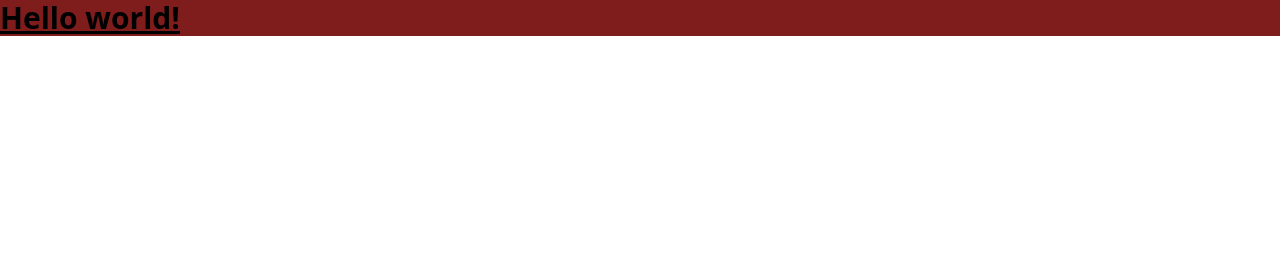
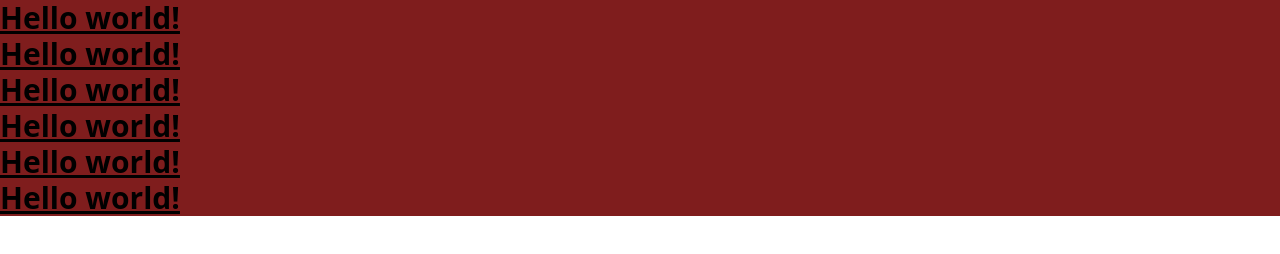
Before and after one commit to AnjaliChandaRC/tailwind-cdn, a website: page index.html in a window 1280 px wide. Drawn offline with Linux system fonts and the light colour scheme.

Commit message:
2nd commint

```diff
--- a/index.html
+++ b/index.html
@@ -11,6 +11,21 @@
     <h1 class="text-3xl font-bold underline bg-red-900">
         Hello world!
     </h1>
+    <h1 class="text-3xl font-bold underline bg-red-900">
+        Hello world!
+    </h1>
+    <h1 class="text-3xl font-bold underline bg-red-900">
+        Hello world!
+    </h1>
+    <h1 class="text-3xl font-bold underline bg-red-900">
+        Hello world!
+    </h1>
+    <h1 class="text-3xl font-bold underline bg-red-900">
+        Hello world!
+    </h1>
+    <h1 class="text-3xl font-bold underline bg-red-900">
+        Hello world!
+    </h1>
 </body>
 
 </html>
```
